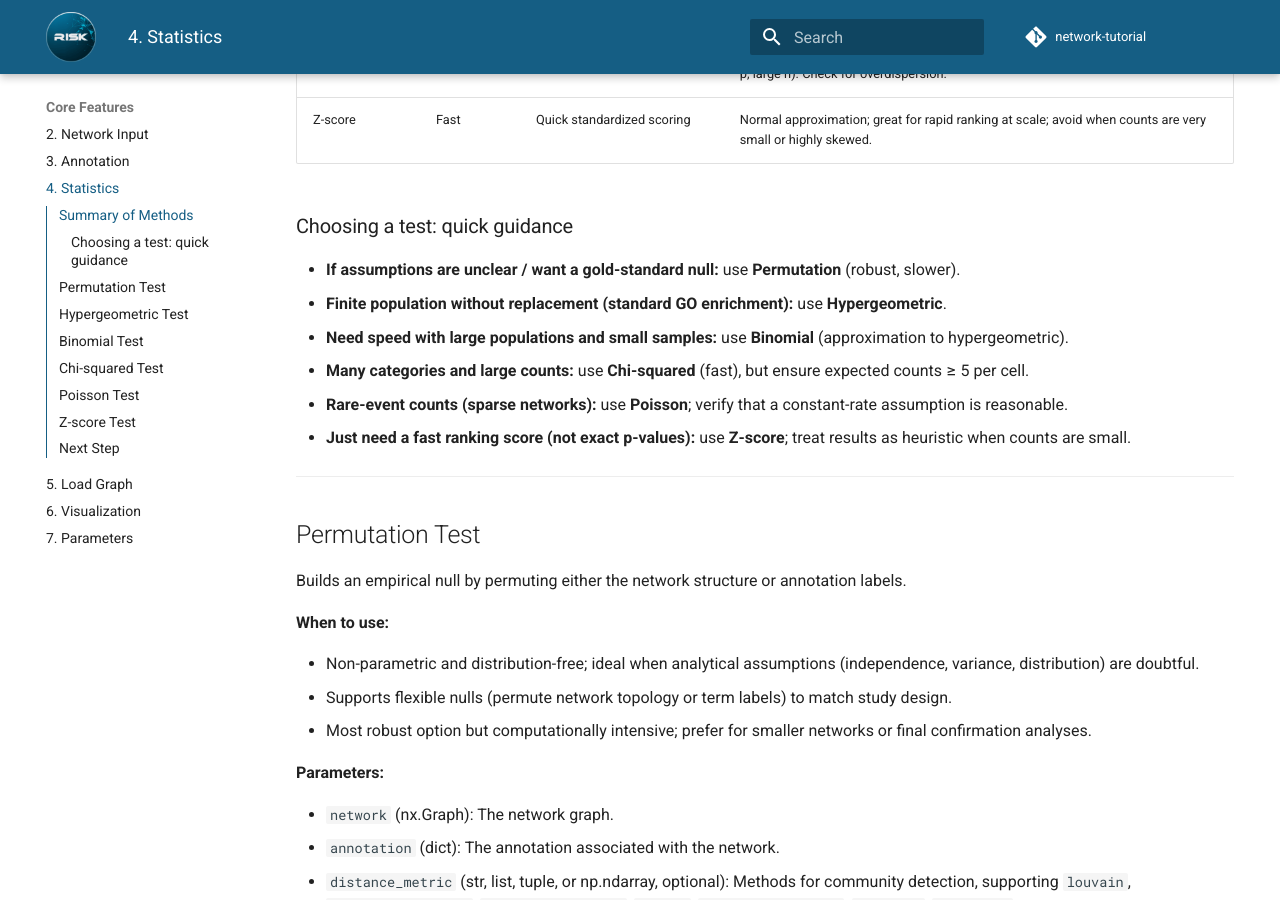
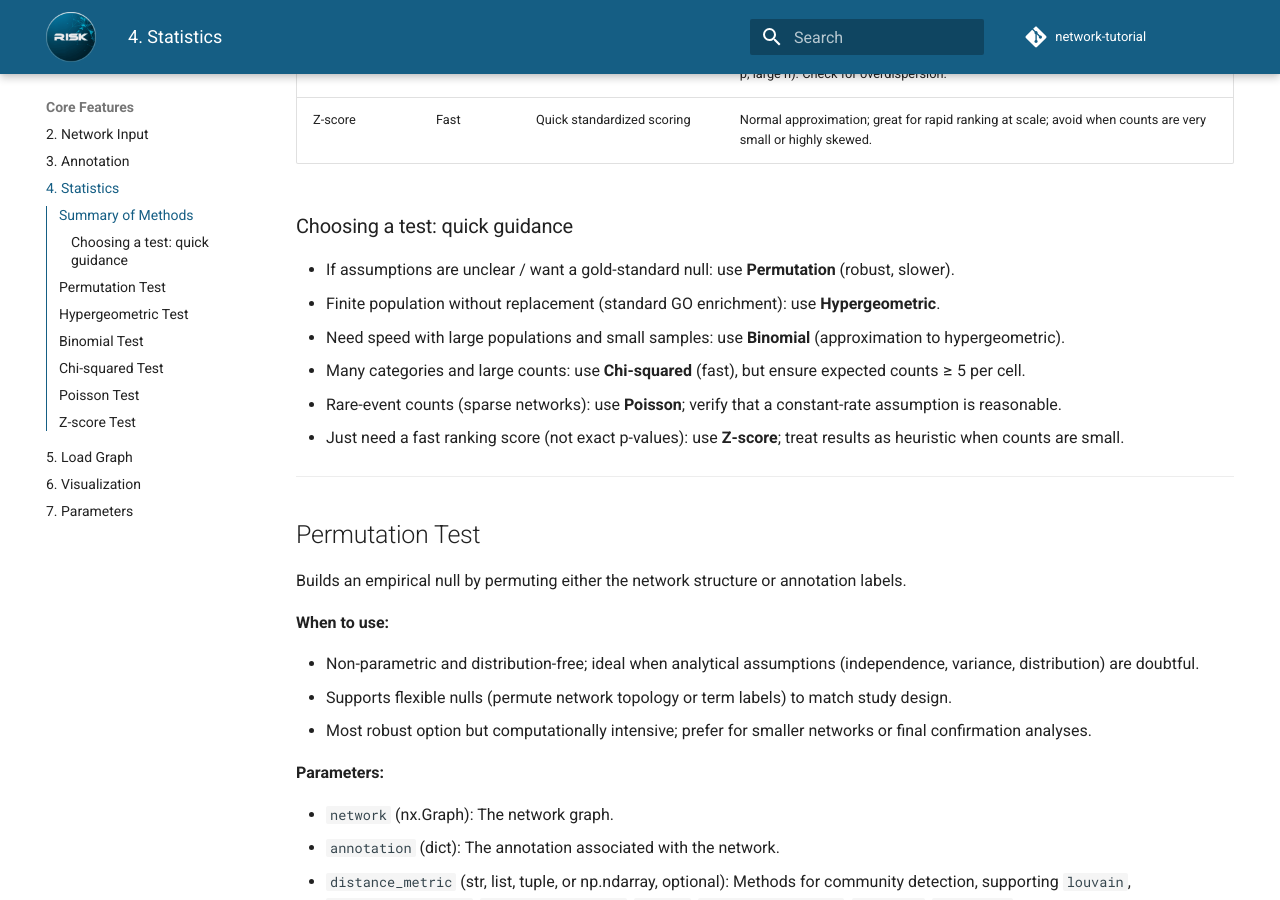
Before and after one commit to riskportal/network-tutorial, an MkDocs documentation site: the page built from docs/4_statistics.md, in a window 1280 px wide and 900 px high, scrolled down 700 px. Built offline with MkDocs 1.6.1 and Material for MkDocs 9.7.7, drawn with Linux system fonts in a browser that asks for light colours; comment, search, counter and statistics services are not loaded; some of the changed text lies outside the part shown.

Commit message:
update docs

````diff
--- a/docs/4_statistics.md
+++ b/docs/4_statistics.md
@@ -17,12 +17,12 @@ RISK implements multiple statistical methods to assess overrepresentation of fun
 
 ### Choosing a test: quick guidance
 
-- **If assumptions are unclear / want a gold-standard null:** use **Permutation** (robust, slower).
-- **Finite population without replacement (standard GO enrichment):** use **Hypergeometric**.
-- **Need speed with large populations and small samples:** use **Binomial** (approximation to hypergeometric).
-- **Many categories and large counts:** use **Chi-squared** (fast), but ensure expected counts ≥ 5 per cell.
-- **Rare-event counts (sparse networks):** use **Poisson**; verify that a constant-rate assumption is reasonable.
-- **Just need a fast ranking score (not exact p-values):** use **Z-score**; treat results as heuristic when counts are small.
+- If assumptions are unclear / want a gold-standard null: use **Permutation** (robust, slower).
+- Finite population without replacement (standard GO enrichment): use **Hypergeometric**.
+- Need speed with large populations and small samples: use **Binomial** (approximation to hypergeometric).
+- Many categories and large counts: use **Chi-squared** (fast), but ensure expected counts ≥ 5 per cell.
+- Rare-event counts (sparse networks): use **Poisson**; verify that a constant-rate assumption is reasonable.
+- Just need a fast ranking score (not exact p-values): use **Z-score**; treat results as heuristic when counts are small.
 
 ---
 
@@ -269,9 +269,3 @@ neighborhoods = risk.load_neighborhoods_zscore(
     random_seed=887,
 )
 ```
-
----
-
-## Next Step
-
-Proceed to [5. Load Graph](./5_load_graph.md) to build a cluster-aware network object.
````
Also changed, not shown: docs/1_installation.md (+0 -6 lines), docs/2_network_input.md (+0 -6 lines), docs/3_annotation.md (+0 -6 lines), docs/5_load_graph.md (+0 -6 lines), docs/6_visualization.md (+0 -6 lines).
